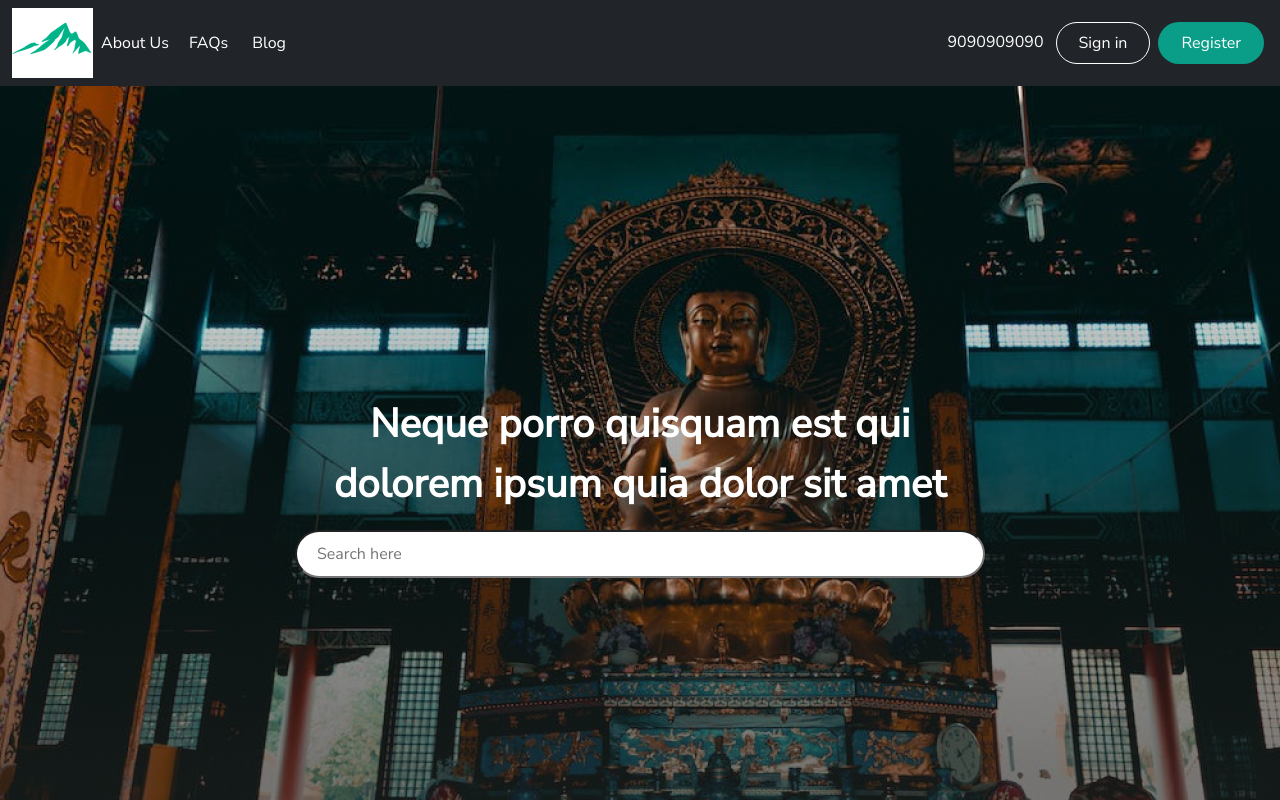
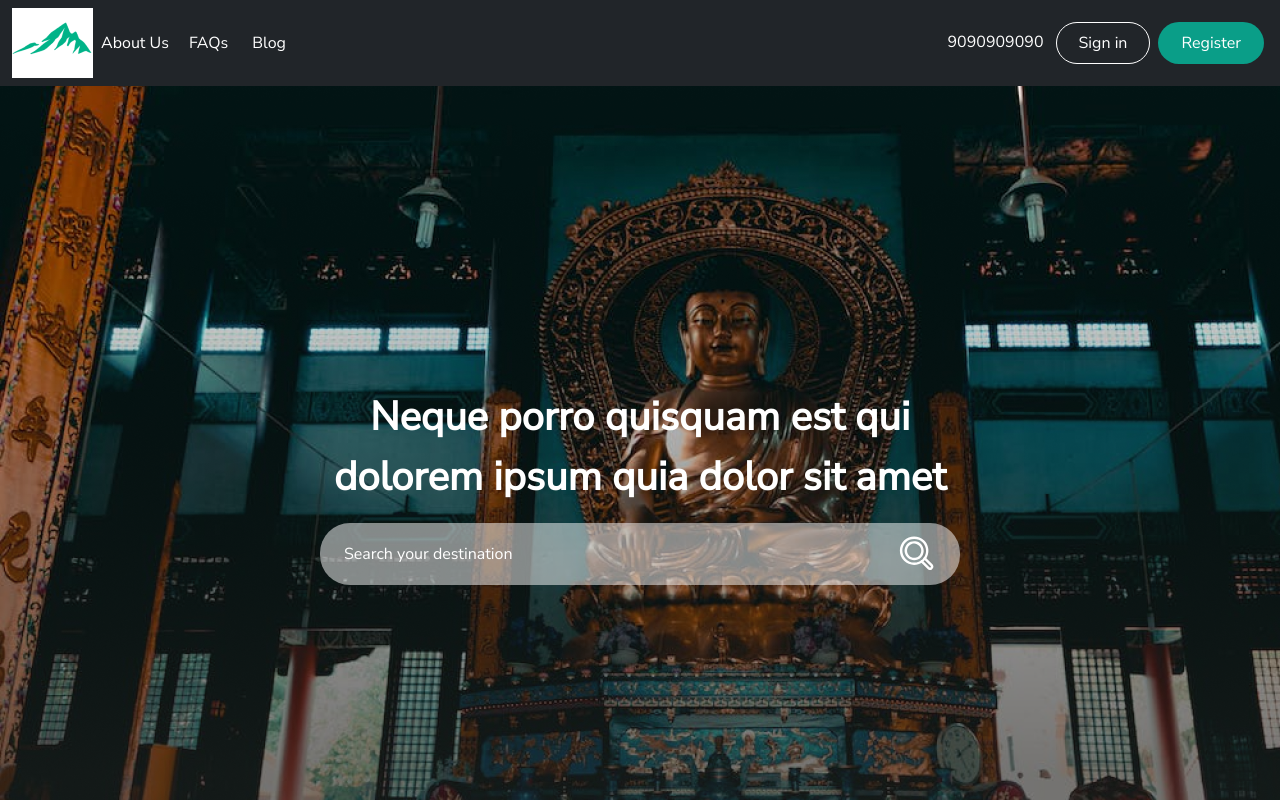
Before and after one commit to kuldeep-digipank/proppractice, a React (Create React App) app: page / in a window 1280 px wide. Shown: the top 800 px of the page. Built offline with nearby package versions, Linux system fonts and the light colour scheme.

Commit message:
outline complete

```diff
--- a/src/Component/Contact/Contact.css
+++ b/src/Component/Contact/Contact.css
@@ -12,6 +12,7 @@
     border-radius: 12px;
     background: rgba(255, 255, 255, 0.21);
     padding:  20px;
+
 
 }
 .butn
@@ -30,3 +31,39 @@
 {
     padding: 0 0 0 30px !important;
 }
+.contact-form
+{
+    outline: none;
+    width: 100%;
+    padding: 14px 30px 14px 30px;
+    font-size: 16px;
+    background-color: transparent;
+    border: none;
+    position: relative;
+    color: #fff;
+    font-weight: bold;
+    box-shadow: 0px 4px 4px 0px rgba(0, 0, 0, 0.25);
+}
+input::placeholder
+{
+    color: #fff;
+}
+.contact-form-group
+{
+    position: relative;
+    margin: 20px 0 20px 0;
+
+}
+
+.contact-form-group::before
+{
+    position: absolute;
+    content: "";
+    top: 0;
+    width: 100%;
+    height: 51px;;
+    background-color: #fff;
+    opacity: 0.5;
+    border-radius: 6px;
+    border: 1px solid #0A9E88;
+}
--- a/src/Component/Contact/Contact.js
+++ b/src/Component/Contact/Contact.js
@@ -1,24 +1,35 @@
 import './Contact.css'
 import img from '../../images/png/Contact.png'
 import Button from '../Global/Button/Button';
-function Contact()
-{
-    return(
-        <div className="" style={{backgroundImage:`url(${img})`}}>
+function Contact() {
+    return (
+        <div className="" style={{ backgroundImage: `url(${img})` }}>
             <div className='contact app-container'>
                 <div className='row'>
                     <div className='col-lg-6 d-flex align-items-center'>
-                    <p>Feel Free to Contact us, or
-                    Just Fill in Your Details</p>
+                        <p>Feel Free to Contact us, or
+                            Just Fill in Your Details</p>
                     </div>
                     <div className='col-lg-6'>
                         <div className=' contact-card m-2 my-5'>
                             <div className='card-body'>
-                                <input className='form-control'/>
-                                <input className='form-control'/>
-                                <input className='form-control'/>
+                                <div className='contact-form-group'>
+                                    <input className='contact-form' placeholder='Your Full Name' />
+
+                                </div>
+
+                                <div className='contact-form-group'>
+                                    <input className='contact-form' placeholder='Your Email ID' />
+
+                                </div>
+
+                                <div className='contact-form-group'>
+                                    <input className='contact-form' placeholder='Your Mobile Number' />
+
+                                </div>
+
                                 <div className='d-flex justify-content-end butn'>
-                                <Button>Register</Button>
+                                    <Button>Register</Button>
                                 </div>
                             </div>
                         </div>
--- a/src/Component/Hero/Hero.css
+++ b/src/Component/Hero/Hero.css
@@ -23,13 +23,48 @@ background: linear-gradient(180deg, rgba(0, 0, 0, 0.00) 0%, #1F1D1B 82.72%) !imp
     color: #fff;
     font-weight: 700;
 }
+.inp
+{
+    position: relative;
+    padding: 10px 22px 10px 22px;
+}
+.white-overlay
+{
+    position: absolute;
+    content: "";
+    top:0;
+    right:0;
+    bottom:0;
+    left:0;
+    background-color: #fff;
+    z-index: -1;
+    opacity: 0.5;
+    border-radius: 30px;
+}
 .input-hero
 {
-    width: 690px;
-    padding: 10px 20px 10px 20px;
+
+    width: 100%;
     border-radius: 30px;
+    outline: none;
+    border: none;
+    background-color: transparent;
+    color: #fff;
+}
+.input-hero::placeholder
+{
+    color: #fff;
+}
+.input-hero:focus
+{
+    outline: #0A9E88;
+
 }
 .input-hero[type=text]
 {
     font-weight: bold;
 }
+.search-ico
+{
+    /* padding: 10px 20px; */
+}
--- a/src/Component/Hero/Hero.js
+++ b/src/Component/Hero/Hero.js
@@ -1,6 +1,7 @@
 import React from 'react'
 import img from '../../images/png/hero.png'
 import './Hero.css'
+import search from '../../images/svg/search.svg'
 function Hero() {
   return (
     <div className='hero' style={{backgroundImage:`url(${img})`}}>
@@ -8,8 +9,13 @@ function Hero() {
         <div className='banner'>
         <p className='text-center'>Neque porro quisquam est qui dolorem ipsum
         quia dolor sit amet</p>
-        <div className='inp d-flex justify-content-center '>
-        <input className='input-hero ' placeholder='Search here'/>
+        <div className='inp '>
+        <div className='white-overlay'></div>
+        <div className=' d-flex justify-content-between'>
+
+        <input className='input-hero ' placeholder='Search your destination'/>
+        <img src={search} className='search-ico'></img>
+        </div>
         </div>
         </div>
     </div>
--- a/src/Component/Testimonial/Testimonial.js
+++ b/src/Component/Testimonial/Testimonial.js
@@ -1,4 +1,5 @@
 import img from '../../images/png/testimonial.png'
+import './Testimonial.css'
 function Testimonial()
 {
     return(
@@ -11,7 +12,9 @@ function Testimonial()
                 <div className='col-lg-6 d-flex align-items-center'>
                     <div className='mx-4'>
                     <p>Lorem Ipsum is simply dummy text of the printing and typesetting industry. Lorem Ipsum has been the industry's standard dummy text ever since the 1500s, when an unknown printer took a galley of type and scrambled it to make a type specimen book. It has survived not only five</p>
-                    <h2 >Juliet Edison</h2>
+                    <h2 className='author'>
+                        <span className='author-line'></span>
+                        Juliet Edison</h2>
                     </div>
                 </div>
             </div>
```
Also changed, not shown: src/Component/Testimonial/Testimonial.css (added), src/images/svg/search.svg (added).
